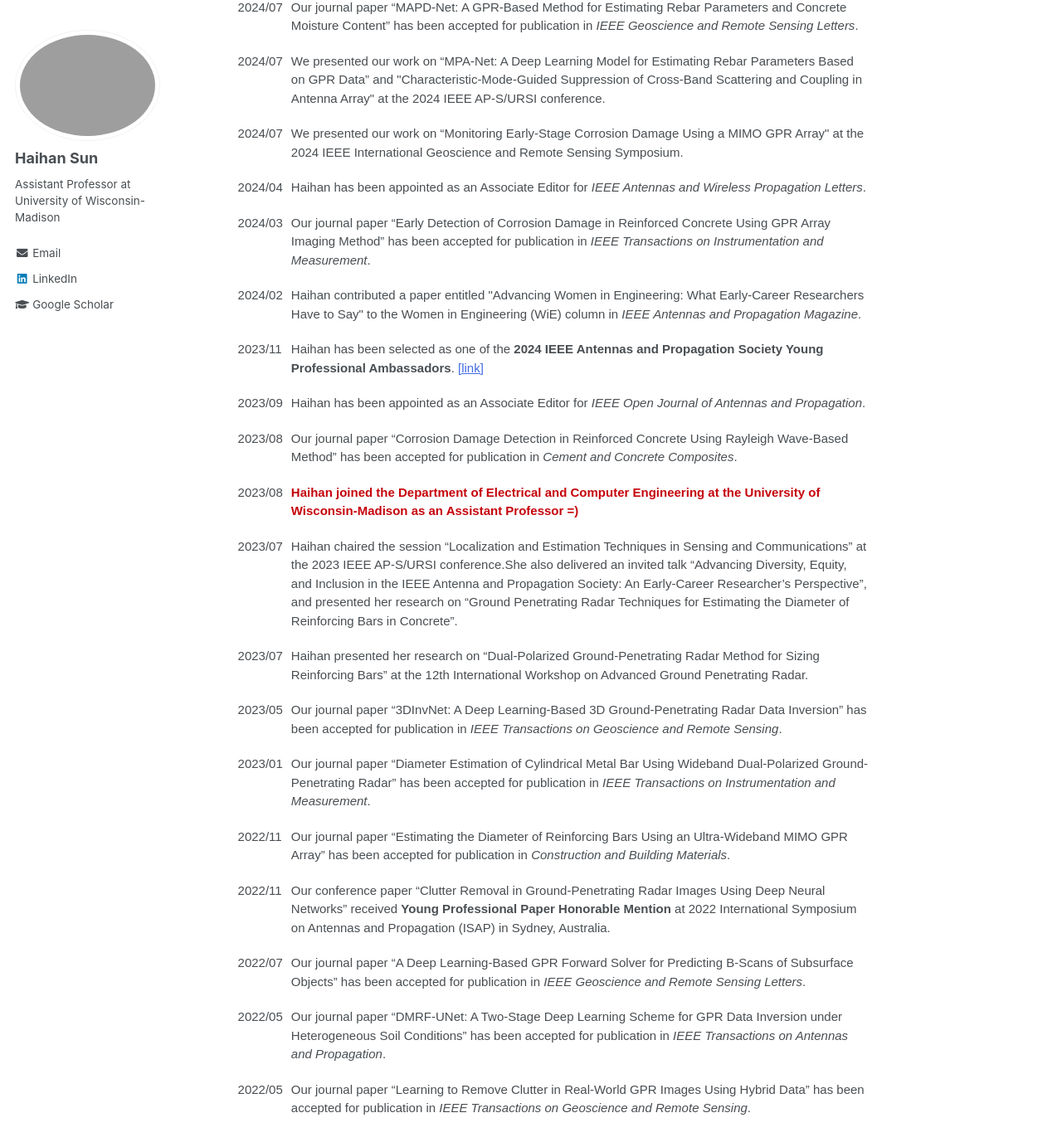
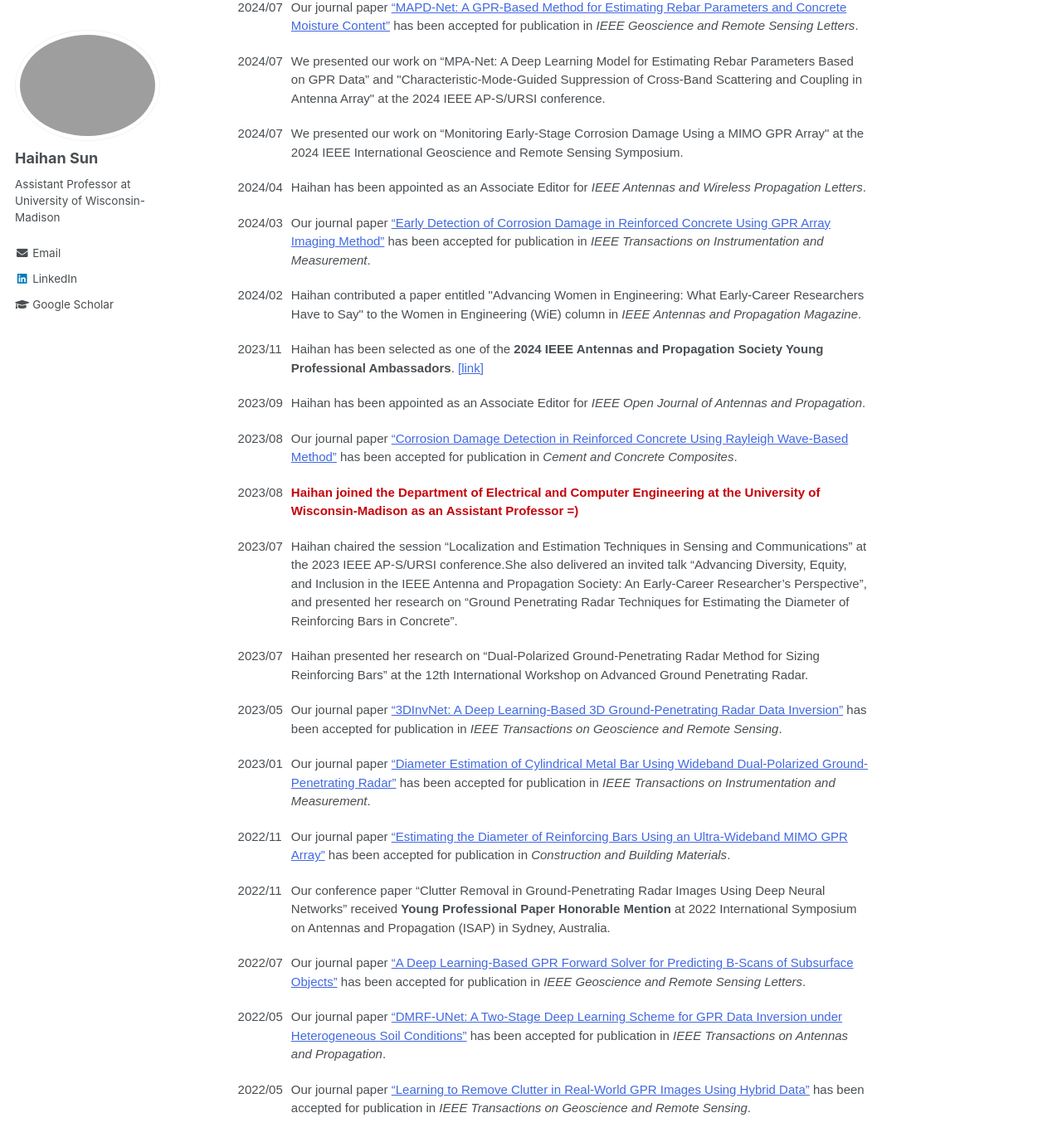
Before and after one commit to Haihan-Sun/Haihan-Sun.github.io, a Jekyll site: the page built from _pages/about.md, in a window 1280 px wide and 1400 px high, scrolled down 1759 px. Shown: the top 1383 px of the window at 83% size. Built offline with Jekyll 4.4.1, drawn with Linux system fonts in a browser that asks for light colours; some of the changed text lies outside the part shown.

Commit message:
Update about.md

```diff
--- a/_pages/about.md
+++ b/_pages/about.md
@@ -36,7 +36,7 @@ My group has openings for one <a href="https://Haihan-Sun.github.io/files/2026 P
 
 <tr>
     <td class="tg-ko0z">2026/04</td>
-    <td class="tg-ko0z">Haihan received the <b>2026 Donald G. Dudley Jr. Undergraduate Teaching Award</b> from the IEEE Antennas and Propagation Society! <a href="https://ieeeaps.org/awards/ieee-ap-s-awards-2026"  style="color:#4169e1"> [link] </a> </td>
+    <td class="tg-ko0z">Haihan received the <b>2026 Donald G. Dudley Jr. Undergraduate Teaching Award</b> from the IEEE Antennas and Propagation Society! <a href="https://ieeeaps.org/awards/ieee-ap-s-awards-2026"  style="color:#4169e1"> [Official announcement] </a> </td>
 
 </tr>
 
@@ -52,13 +52,13 @@ My group has openings for one <a href="https://Haihan-Sun.github.io/files/2026 P
 
 <tr>
     <td class="tg-ko0z">2025/12</td>
-    <td class="tg-ko0z">Our journal paper “A Tri-Band Shared-Aperture Base Station Antenna Array Covering 5G Mid-Band and 6G Centimetric Wave Band” has been accepted for publication in <i>IEEE Transactions on Antennas and Propagation</i>. </td>
+    <td class="tg-ko0z">Our journal paper <a href="https://haihan-sun.github.io/files/BSA13.pdf"  style="color:#4169e1">“A Tri-Band Shared-Aperture Base Station Antenna Array Covering 5G Mid-Band and 6G Centimetric Wave Band”</a> has been accepted for publication in <i>IEEE Transactions on Antennas and Propagation</i>. </td>
 </tr>
 
 
 <tr>
     <td class="tg-ko0z">2025/11</td>
-    <td class="tg-ko0z">Our journal paper “Estimation of Specific Gravity of Potato Tubers Using Dielectric Properties” has been accepted for publication in <i>IEEE Transactions on Instrumentation and Measurement</i>. Congratulations, Taorui and Yuki! </td>
+    <td class="tg-ko0z">Our journal paper <a href="https://haihan-sun.github.io/files/GPR15.pdf"  style="color:#4169e1">“Estimation of Specific Gravity of Potato Tubers Using Dielectric Properties”</a> has been accepted for publication in <i>IEEE Transactions on Instrumentation and Measurement</i>. Congratulations, Taorui and Yuki! </td>
 </tr>
 
 <tr>
@@ -77,7 +77,7 @@ My group has openings for one <a href="https://Haihan-Sun.github.io/files/2026 P
 
 <tr>
     <td class="tg-ko0z">2025/05</td>
-    <td class="tg-ko0z"> Our journal paper “Temperature- and Volume-Fraction-Dependent Debye Model for the Dielectric Properties of Binary Mixtures of Water and Methanol at Microwave Frequencies” has been accepted for publication in <i>IEEE Transactions on Microwave Theory and Techniques</i>. Congratulations, Tessa! </td>
+    <td class="tg-ko0z"> Our journal paper <a href="https://ieeexplore.ieee.org/document/11022979"  style="color:#4169e1"> “Temperature- and Volume-Fraction-Dependent Debye Model for the Dielectric Properties of Binary Mixtures of Water and Methanol at Microwave Frequencies”</a> has been accepted for publication in <i>IEEE Transactions on Microwave Theory and Techniques</i>. Congratulations, Tessa! </td>
   </tr>
 
 <tr>
@@ -97,12 +97,12 @@ My group has openings for one <a href="https://Haihan-Sun.github.io/files/2026 P
 
   <tr>
     <td class="tg-ko0z">2024/11</td>
-    <td class="tg-ko0z"> Our journal paper “A Near-Field Super-Resolution Network for Accelerating Antenna Characterization” has been accepted for publication in <i>IEEE Transactions on Antennas and Propagation</i>. Congratulations, Yuchen! </td>
+    <td class="tg-ko0z"> Our journal paper <a href="https://haihan-sun.github.io/files/AntennaMeasurement1.pdf"  style="color:#4169e1"> “A Near-Field Super-Resolution Network for Accelerating Antenna Characterization”</a> has been accepted for publication in <i>IEEE Transactions on Antennas and Propagation</i>. Congratulations, Yuchen! </td>
   </tr>
 
   <tr>
     <td class="tg-ko0z">2024/10</td>
-    <td class="tg-ko0z"> Our journal paper “Learning from Clutter: An Unsupervised Learning-Based Clutter Removal Scheme for GPR B-Scans” has been accepted for publication in <i>IEEE Journal of Selected Topics in Applied Earth Observations and Remote Sensing</i>.  </td>
+    <td class="tg-ko0z"> Our journal paper <a href="https://haihan-sun.github.io/files/GPR14.pdf"  style="color:#4169e1"> “Learning from Clutter: An Unsupervised Learning-Based Clutter Removal Scheme for GPR B-Scans”</a> has been accepted for publication in <i>IEEE Journal of Selected Topics in Applied Earth Observations and Remote Sensing</i>.  </td>
   </tr>
 
 
@@ -113,7 +113,7 @@ My group has openings for one <a href="https://Haihan-Sun.github.io/files/2026 P
 
    <tr>
     <td class="tg-ko0z">2024/07</td>
-    <td class="tg-ko0z"> Our journal paper “MAPD-Net: A GPR-Based Method for Estimating Rebar Parameters and Concrete Moisture Content” has been accepted for publication in <i>IEEE Geoscience and Remote Sensing Letters</i>.  </td>
+    <td class="tg-ko0z"> Our journal paper <a href="https://haihan-sun.github.io/files/GPR13.pdf"  style="color:#4169e1"> “MAPD-Net: A GPR-Based Method for Estimating Rebar Parameters and Concrete Moisture Content”</a> has been accepted for publication in <i>IEEE Geoscience and Remote Sensing Letters</i>.  </td>
   </tr>
 
   <tr>
@@ -133,7 +133,7 @@ My group has openings for one <a href="https://Haihan-Sun.github.io/files/2026 P
 
    <tr>
     <td class="tg-ko0z">2024/03</td>
-    <td class="tg-ko0z"> Our journal paper “Early Detection of Corrosion Damage in Reinforced Concrete Using GPR Array Imaging Method” has been accepted for publication in <i>IEEE Transactions on Instrumentation and Measurement</i>. </td>
+    <td class="tg-ko0z"> Our journal paper <a href="https://haihan-sun.github.io/files/GPR12.pdf"  style="color:#4169e1"> “Early Detection of Corrosion Damage in Reinforced Concrete Using GPR Array Imaging Method”</a> has been accepted for publication in <i>IEEE Transactions on Instrumentation and Measurement</i>. </td>
   </tr>
 
 <tr>
@@ -153,7 +153,7 @@ My group has openings for one <a href="https://Haihan-Sun.github.io/files/2026 P
 
   <tr>
     <td class="tg-ko0z">2023/08</td>
-    <td class="tg-ko0z">Our journal paper “Corrosion Damage Detection in Reinforced Concrete Using Rayleigh Wave-Based Method” has been accepted for publication in <i>Cement and Concrete Composites</i>.</td>
+    <td class="tg-ko0z">Our journal paper <a href="https://haihan-sun.github.io/files/NDT1.pdf"  style="color:#4169e1"> “Corrosion Damage Detection in Reinforced Concrete Using Rayleigh Wave-Based Method”</a> has been accepted for publication in <i>Cement and Concrete Composites</i>.</td>
   </tr>
 
   <tr>
@@ -173,17 +173,17 @@ My group has openings for one <a href="https://Haihan-Sun.github.io/files/2026 P
 
   <tr>
     <td class="tg-ko0z">2023/05</td>
-    <td class="tg-ko0z">Our journal paper “3DInvNet: A Deep Learning-Based 3D Ground-Penetrating Radar Data Inversion” has been accepted for publication in <i>IEEE Transactions on Geoscience and Remote Sensing</i>.</td>
+    <td class="tg-ko0z">Our journal paper <a href="https://haihan-sun.github.io/files/GPR11.pdf"  style="color:#4169e1"> “3DInvNet: A Deep Learning-Based 3D Ground-Penetrating Radar Data Inversion”</a> has been accepted for publication in <i>IEEE Transactions on Geoscience and Remote Sensing</i>.</td>
   </tr>
 
   <tr>
     <td class="tg-ko0z">2023/01</td>
-    <td class="tg-ko0z">Our journal paper “Diameter Estimation of Cylindrical Metal Bar Using Wideband Dual-Polarized Ground-Penetrating Radar” has been accepted for publication in <i>IEEE Transactions on Instrumentation and Measurement</i>.</td>
+    <td class="tg-ko0z">Our journal paper <a href="https://haihan-sun.github.io/files/GPR10.pdf"  style="color:#4169e1"> “Diameter Estimation of Cylindrical Metal Bar Using Wideband Dual-Polarized Ground-Penetrating Radar”</a> has been accepted for publication in <i>IEEE Transactions on Instrumentation and Measurement</i>.</td>
   </tr>
 
   <tr>
     <td class="tg-ko0z">2022/11</td>
-    <td class="tg-ko0z">Our journal paper “Estimating the Diameter of Reinforcing Bars Using an Ultra-Wideband MIMO GPR Array” has been accepted for publication in <i>Construction and Building Materials</i>.</td>
+    <td class="tg-ko0z">Our journal paper <a href="https://haihan-sun.github.io/files/GPR9.pdf"  style="color:#4169e1"> “Estimating the Diameter of Reinforcing Bars Using an Ultra-Wideband MIMO GPR Array”</a> has been accepted for publication in <i>Construction and Building Materials</i>.</td>
   </tr>
 
   <tr>
@@ -193,17 +193,17 @@ My group has openings for one <a href="https://Haihan-Sun.github.io/files/2026 P
 
   <tr>
     <td class="tg-ko0z">2022/07</td>
-    <td class="tg-ko0z">Our journal paper “A Deep Learning-Based GPR Forward Solver for Predicting B-Scans of Subsurface Objects” has been accepted for publication in <i>IEEE Geoscience and Remote Sensing Letters</i>.</td>
+    <td class="tg-ko0z">Our journal paper <a href="https://haihan-sun.github.io/files/GPR8.pdf"  style="color:#4169e1"> “A Deep Learning-Based GPR Forward Solver for Predicting B-Scans of Subsurface Objects”</a> has been accepted for publication in <i>IEEE Geoscience and Remote Sensing Letters</i>.</td>
   </tr>
 
   <tr>
     <td class="tg-ko0z">2022/05</td>
-    <td class="tg-ko0z">Our journal paper “DMRF-UNet: A Two-Stage Deep Learning Scheme for GPR Data Inversion under Heterogeneous Soil Conditions” has been accepted for publication in <i>IEEE Transactions on Antennas and Propagation</i>.</td>
+    <td class="tg-ko0z">Our journal paper <a href="https://haihan-sun.github.io/files/GPR6.pdf"  style="color:#4169e1"> “DMRF-UNet: A Two-Stage Deep Learning Scheme for GPR Data Inversion under Heterogeneous Soil Conditions”</a> has been accepted for publication in <i>IEEE Transactions on Antennas and Propagation</i>.</td>
   </tr>
 
   <tr>
     <td class="tg-ko0z">2022/05</td>
-    <td class="tg-ko0z">Our journal paper “Learning to Remove Clutter in Real-World GPR Images Using Hybrid Data” has been accepted for publication in <i>IEEE Transactions on Geoscience and Remote Sensing</i>.</td>
+    <td class="tg-ko0z">Our journal paper <a href="https://haihan-sun.github.io/files/GPR7.pdf"  style="color:#4169e1"> “Learning to Remove Clutter in Real-World GPR Images Using Hybrid Data”</a> has been accepted for publication in <i>IEEE Transactions on Geoscience and Remote Sensing</i>.</td>
   </tr>
 
 
```
